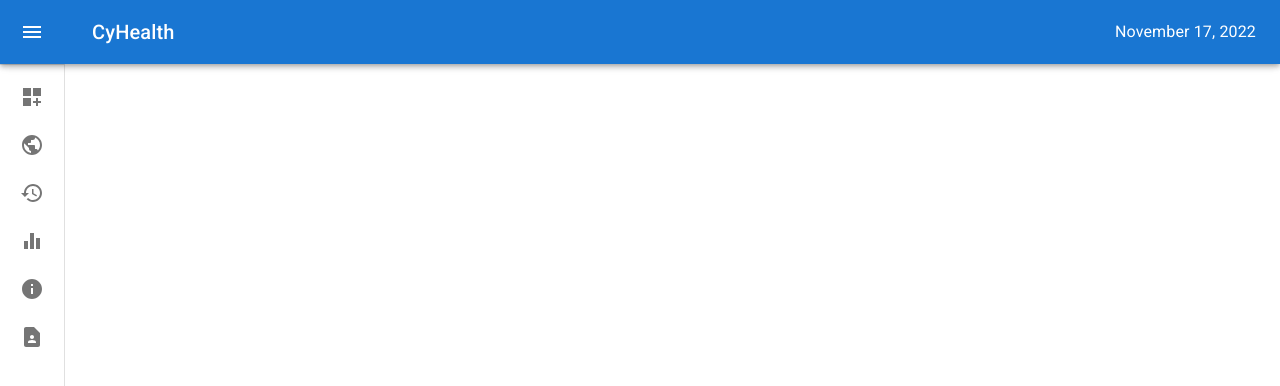
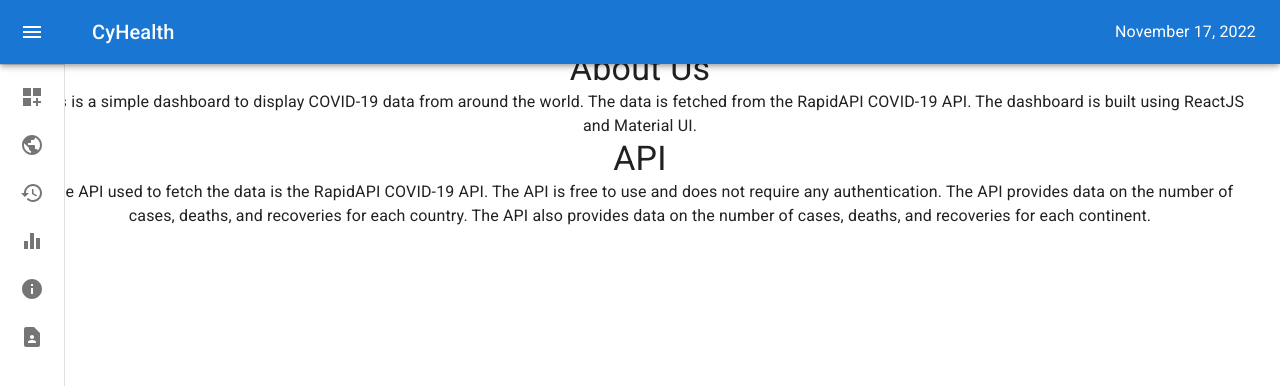
Before and after one commit to tonyoseko99/cy-health, a React (Create React App) app: page /about in a window 1280 px wide. Shown: the top 386 px of the page. Built offline with nearby package versions, Linux system fonts and the light colour scheme.

Commit message:
FEAT: add a footer

```diff
--- a/src/App.js
+++ b/src/App.js
@@ -4,6 +4,7 @@ import { BrowserRouter as Router, Routes, Route } from "react-router-dom";
 import Dashboard from "./components/Dashboard";
 import Countries from "./components/Countries";
 import Home from "./components/Home";
+import About from "./components/About";
 
 function App() {
   return (
@@ -14,6 +15,7 @@ function App() {
         <Routes>
           <Route path="/" element={<Home />} />
           <Route path="/countries" element={<Countries />} />
+          <Route path="/about" element={<About />} />
         </Routes>
       </Router>
     </div>
--- a/src/components/About.js
+++ b/src/components/About.js
@@ -0,0 +1,25 @@
+import * as React from "react";
+import Box from "@mui/material/Box";
+import Typography from "@mui/material/Typography";
+
+export default function About() {
+  return (
+    <Box sx={{ flexGrow: 1, p: 3 }}>
+      <Typography variant="h4">About Us</Typography>
+      <Typography variant="body1">
+        This is a simple dashboard to display COVID-19 data from around the
+        world. The data is fetched from the RapidAPI COVID-19 API. The dashboard
+        is built using ReactJS and Material UI.
+      </Typography>
+
+        <Typography variant="h4">API</Typography>
+        <Typography variant="body1">
+            The API used to fetch the data is the RapidAPI COVID-19 API. The API
+            is free to use and does not require any authentication. The API
+            provides data on the number of cases, deaths, and recoveries for
+            each country. The API also provides data on the number of cases,
+            deaths, and recoveries for each continent.
+        </Typography>
+    </Box>
+  );
+}
```
Also changed, not shown: src/components/Footer.js (added, +12 -0 lines).
